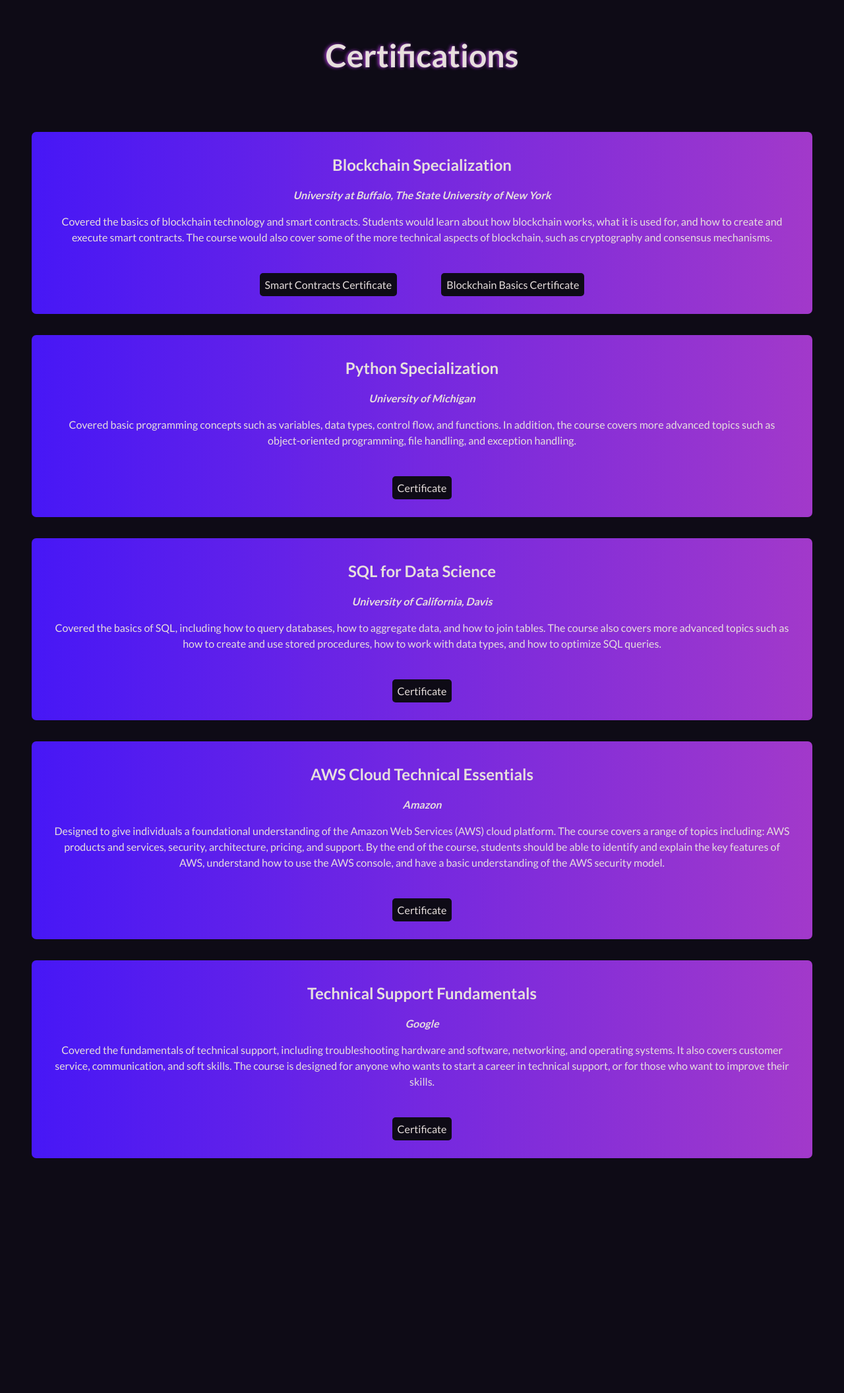
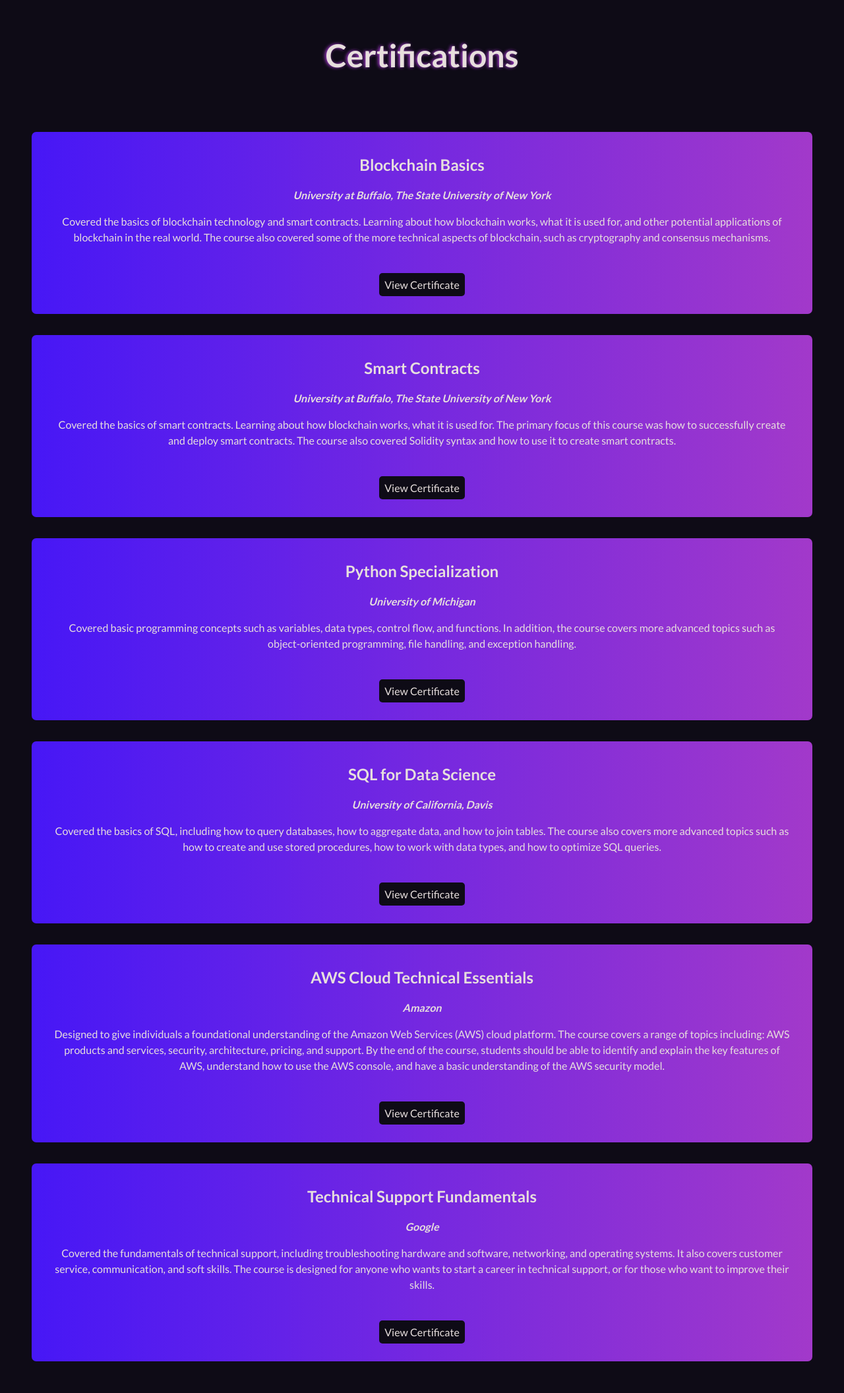
Before and after one commit to colesmcintosh/cm-portfolio-site, a Flask app: page /certs in a window 1280 px wide. Shown: the part 56-2168 px from the top of the page at 66% size. Before the commit the page ends 1812 px from the top, so only its background shows below. Run offline with Flask 2, Linux system fonts and the light colour scheme.

Commit message:
fix word wrap and class names

```diff
--- a/static/styles/style.css
+++ b/static/styles/style.css
@@ -168,12 +168,10 @@
 }
 
 .all-content > .project {
-    margin: 2rem 7rem;
-    color: #E7DFDD;
-    border-radius: 5px;
-    padding: 2rem 0;
+    padding: 2rem;
+    margin-top: 2rem;
     background: linear-gradient(to right, #4717F6, #A239CA);
-
+    border-radius: 7px;
 }
 
 .code, .app {
--- a/templates/certs.html
+++ b/templates/certs.html
@@ -6,14 +6,21 @@
 
 <div class="all-content">
 <div class="job">
-<div class="subtitle">Blockchain Specialization</div>
+<div class="subtitle">Blockchain Basics</div>
 <div class="duration">University at Buffalo, The State University of New York</div>
   <div class="description">
-    Covered the basics of blockchain technology and smart contracts. Students would learn about how blockchain works, what it is used for, and how to create and execute smart contracts. The course would also cover some of the more technical aspects of blockchain, such as cryptography and consensus mechanisms.
+    Covered the basics of blockchain technology and smart contracts. Learning about how blockchain works, what it is used for, and other potential applications of blockchain in the real world. The course also covered some of the more technical aspects of blockchain, such as cryptography and consensus mechanisms.
   </div>
-  <a class="code" href="https://www.coursera.org/account/accomplishments/certificate/EUH8V2A7PXGD" target="_blank">Smart Contracts Certificate</a>
-  <a class="app" href="https://www.coursera.org/account/accomplishments/certificate/2NVKTK9T3687" target="_blank">Blockchain Basics Certificate</a>
+  <a class="app" href="https://www.coursera.org/account/accomplishments/certificate/2NVKTK9T3687" target="_blank">View Certificate</a>
+</div>
 
+<div class="job">
+  <div class="subtitle">Smart Contracts</div>
+  <div class="duration">University at Buffalo, The State University of New York</div>
+    <div class="description">
+      Covered the basics of smart contracts. Learning about how blockchain works, what it is used for. The primary focus of this course was how to successfully create and deploy smart contracts. The course also covered Solidity syntax and how to use it to create smart contracts.
+    </div>
+    <a class="code" href="https://www.coursera.org/account/accomplishments/certificate/EUH8V2A7PXGD" target="_blank">View Certificate</a>
 </div>
 
 <div class="job">
@@ -22,7 +29,7 @@
   <div class="description">
     Covered basic programming concepts such as variables, data types, control flow, and functions. In addition, the course covers more advanced topics such as object-oriented programming, file handling, and exception handling.
   </div>
-  <a class="code" href="https://www.coursera.org/account/accomplishments/specialization/certificate/6TL4Y2Q6245B" target="_blank">Certificate</a>
+  <a class="code" href="https://www.coursera.org/account/accomplishments/specialization/certificate/6TL4Y2Q6245B" target="_blank">View Certificate</a>
 </div>
 
 <div class="job">
@@ -31,7 +38,7 @@
   <div class="description">
     Covered the basics of SQL, including how to query databases, how to aggregate data, and how to join tables. The course also covers more advanced topics such as how to create and use stored procedures, how to work with data types, and how to optimize SQL queries.
   </div>
-  <a class="code" href="https://www.coursera.org/account/accomplishments/certificate/6DE8TTR9AS88" target="_blank">Certificate</a>
+  <a class="code" href="https://www.coursera.org/account/accomplishments/certificate/6DE8TTR9AS88" target="_blank">View Certificate</a>
 </div>
 
 <div class="job">
@@ -40,7 +47,7 @@
   <div class="description">
     Designed to give individuals a foundational understanding of the Amazon Web Services (AWS) cloud platform. The course covers a range of topics including: AWS products and services, security, architecture, pricing, and support. By the end of the course, students should be able to identify and explain the key features of AWS, understand how to use the AWS console, and have a basic understanding of the AWS security model.
   </div>
-  <a class="code" href="https://www.coursera.org/account/accomplishments/certificate/AHUQ3HXUC9KU" target="_blank">Certificate</a>
+  <a class="code" href="https://www.coursera.org/account/accomplishments/certificate/AHUQ3HXUC9KU" target="_blank">View Certificate</a>
 </div>
 
 <div class="job">
@@ -49,7 +56,7 @@
     <div class="description">
       Covered the fundamentals of technical support, including troubleshooting hardware and software, networking, and operating systems. It also covers customer service, communication, and soft skills. The course is designed for anyone who wants to start a career in technical support, or for those who want to improve their skills.
     </div>
-    <a class="code" href="https://www.coursera.org/account/accomplishments/certificate/W2Y7NFUK3CJU" target="_blank">Certificate</a>
+    <a class="code" href="https://www.coursera.org/account/accomplishments/certificate/W2Y7NFUK3CJU" target="_blank">View Certificate</a>
   </div>
 </div>
 {% endblock %}
```
